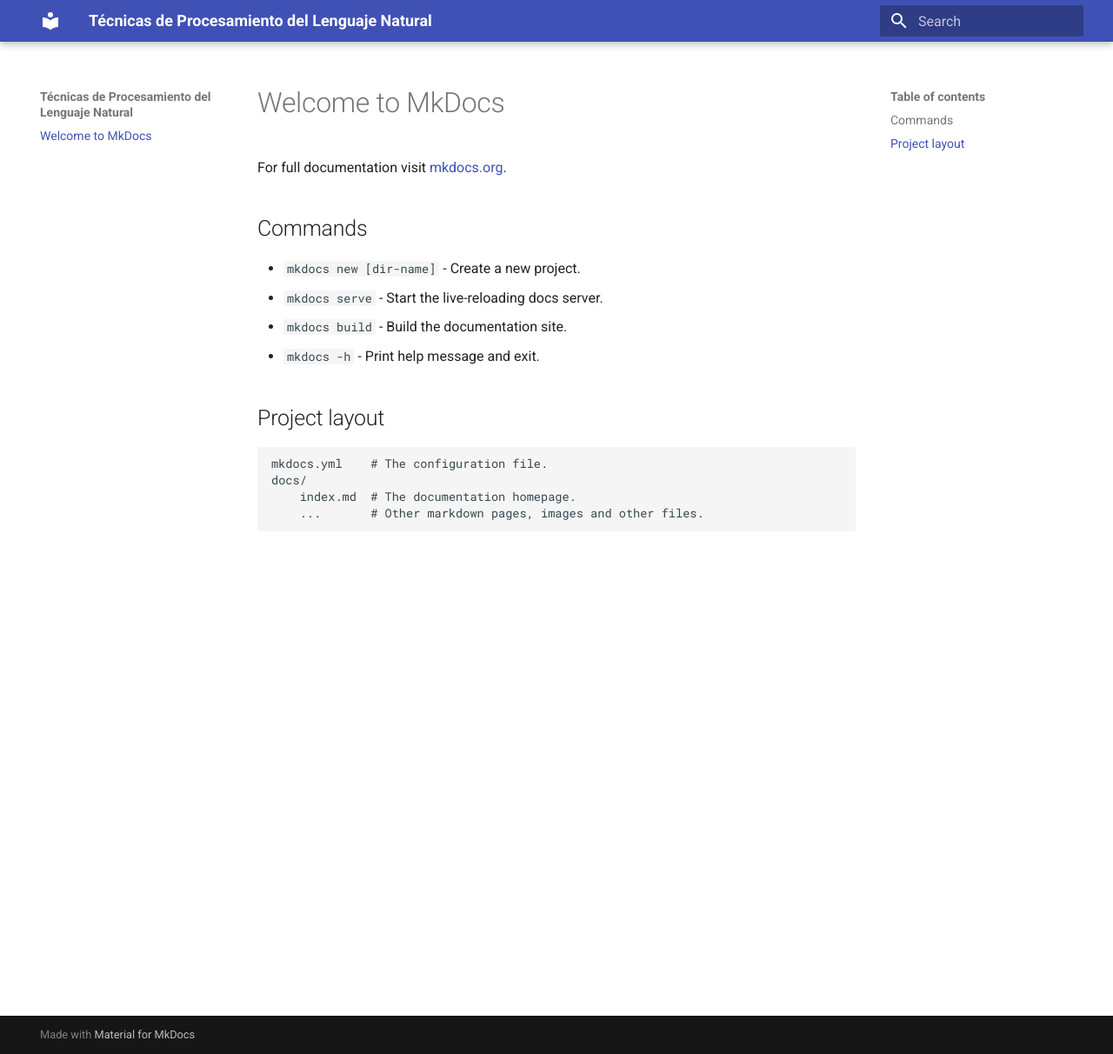
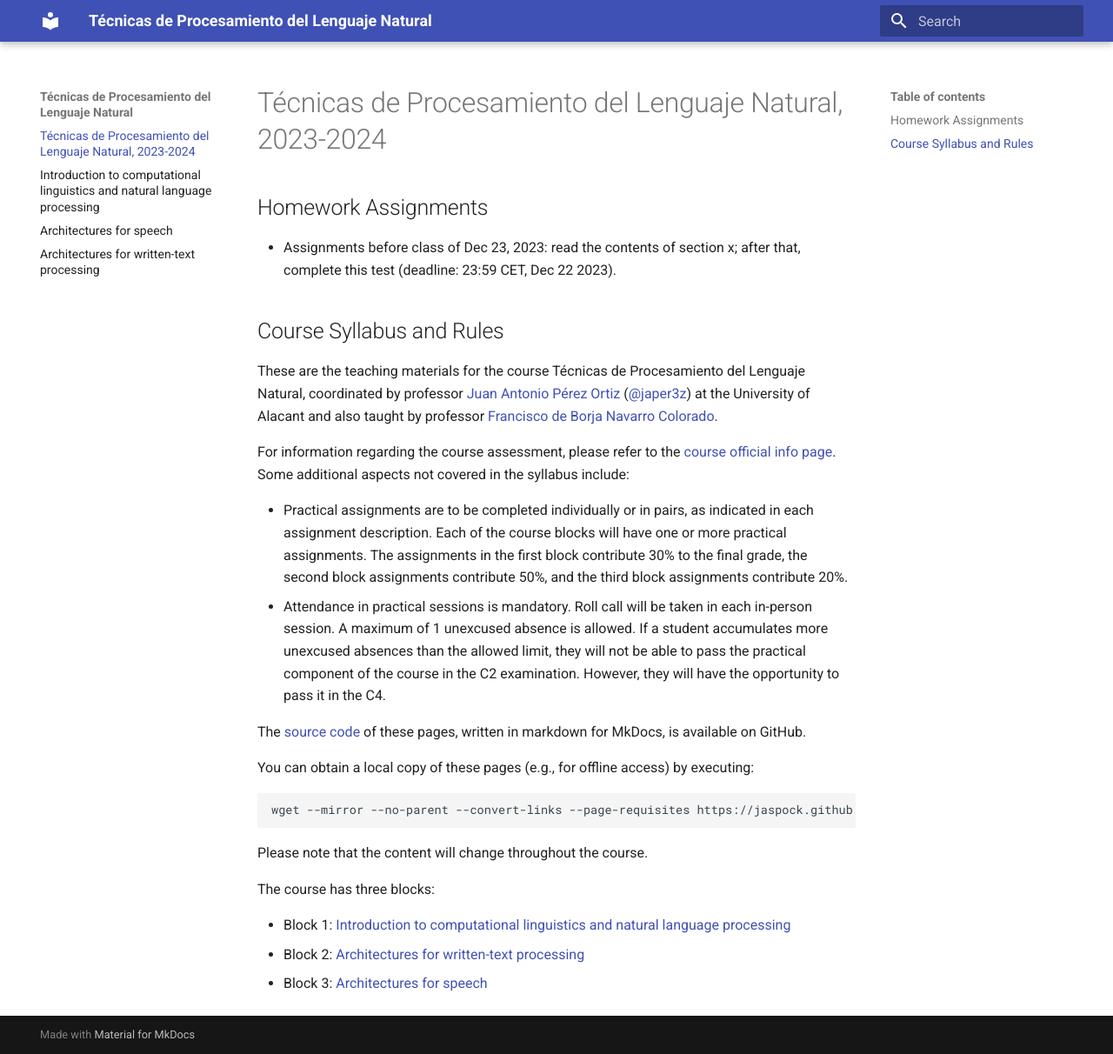
Before and after one commit to jaspock/tpln2324, an MkDocs documentation site: the page built from docs/index.md, in a window 1280 px wide and 1212 px high. Shown: the whole window at 87% size. Built offline with MkDocs 1.6.1 and Material for MkDocs 9.7.7, drawn with Linux system fonts in a browser that asks for light colours.

Commit message:
Presentation

```diff
--- /dev/null
+++ b/docs/cl.md
@@ -0,0 +1 @@
+# Introduction to computational linguistics and natural language processing
--- a/docs/index.md
+++ b/docs/index.md
@@ -1,17 +1,35 @@
-# Welcome to MkDocs
+# Técnicas de Procesamiento del Lenguaje Natural, 2023-2024
 
-For full documentation visit [mkdocs.org](https://www.mkdocs.org).
+## Homework Assignments
 
-## Commands
+* Assignments before class of Dec 23, 2023: read the contents of section x; after that, complete this test (deadline: 23:59 CET, Dec 22 2023).
 
-* `mkdocs new [dir-name]` - Create a new project.
-* `mkdocs serve` - Start the live-reloading docs server.
-* `mkdocs build` - Build the documentation site.
-* `mkdocs -h` - Print help message and exit.
+## Course Syllabus and Rules
 
-## Project layout
+These are the teaching materials for the course Técnicas de Procesamiento del Lenguaje Natural, coordinated by professor [Juan Antonio Pérez Ortiz][japerez_url] ([@japer3z][japerez_twitter]) at the University of Alacant and also taught by professor [Francisco de Borja Navarro Colorado][borja url].
 
-    mkdocs.yml    # The configuration file.
-    docs/
-        index.md  # The documentation homepage.
-        ...       # Other markdown pages, images and other files.
+For information regarding the course assessment, please refer to the [course official info page][syllabus]. Some additional aspects not covered in the syllabus include:
+
+[japerez_url]: https://cvnet.cpd.ua.es/curriculum-breve/es/perez-ortiz-juan-antonio/15404
+[borja url]: https://cvnet.cpd.ua.es/curriculum-breve/es/navarro-colorado-francisco-de-borja/9307
+[japerez_twitter]: https://twitter.com/japer3z
+[syllabus]: https://cvnet.cpd.ua.es/Guia-Docente/GuiaDocente/Index?wcodest=D114&wcodasi=43505&wlengua=C&scaca=2023-24
+
+- Practical assignments are to be completed individually or in pairs, as indicated in each assignment description. Each of the course blocks will have one or more practical assignments. The assignments in the first block contribute 30% to the final grade, the second block assignments contribute 50%, and the third block assignments contribute 20%.
+- Attendance in practical sessions is mandatory. Roll call will be taken in each in-person session. A maximum of 1 unexcused absence is allowed. If a student accumulates more unexcused absences than the allowed limit, they will not be able to pass the practical component of the course in the C2 examination. However, they will have the opportunity to pass it in the C4.
+
+The [source code][source] of these pages, written in markdown for MkDocs, is available on GitHub.
+
+[source]: https://github.com/jaspock/tpln2324
+
+You can obtain a local copy of these pages (e.g., for offline access) by executing:
+
+    wget --mirror --no-parent --convert-links --page-requisites https://jaspock.github.io/tpln2324
+
+Please note that the content will change throughout the course.
+
+The course has three blocks:
+
+* Block 1: [Introduction to computational linguistics and natural language processing](cl.md)
+* Block 2: [Architectures for written-text processing](text.md)
+* Block 3: [Architectures for speech](speech.md)
--- /dev/null
+++ b/docs/speech.md
@@ -0,0 +1 @@
+# Architectures for speech
--- /dev/null
+++ b/docs/text.md
@@ -0,0 +1 @@
+# Architectures for written-text processing
```
Also changed, not shown: README.md (+1 -1 lines).
